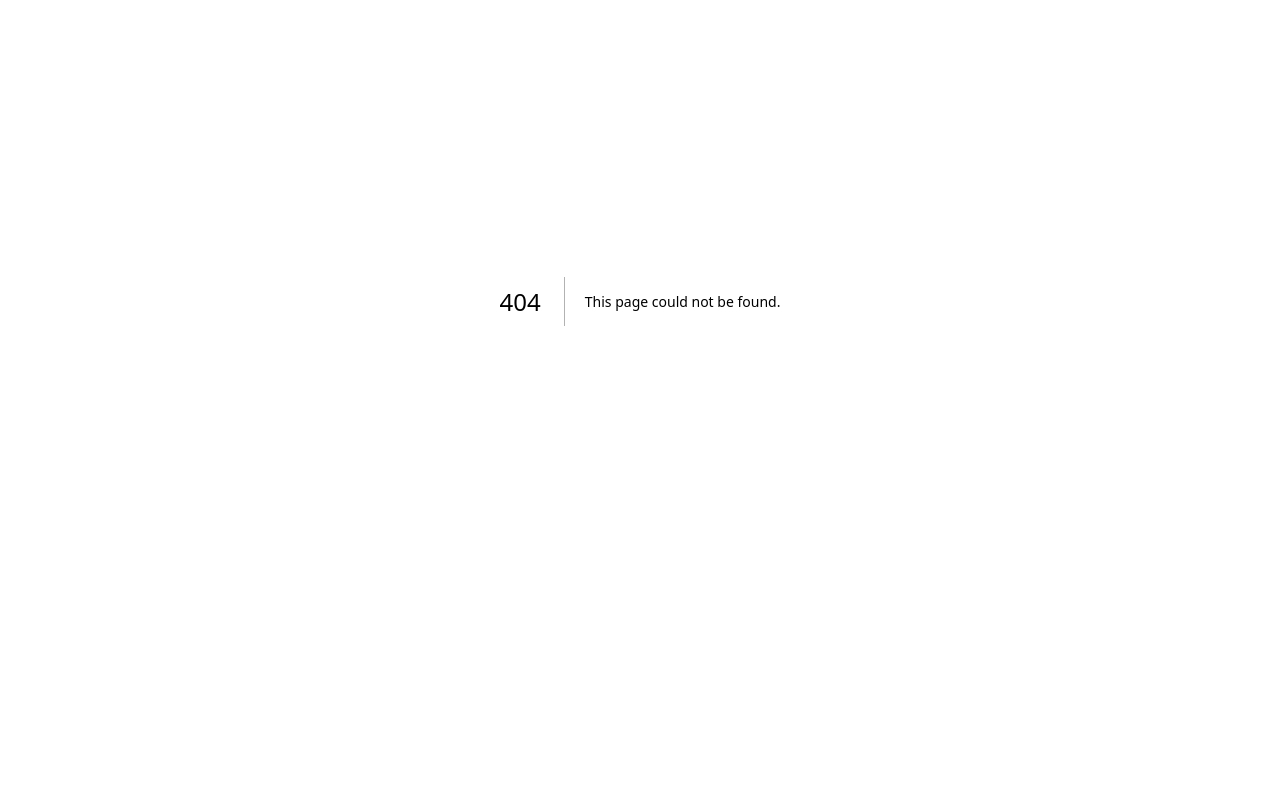
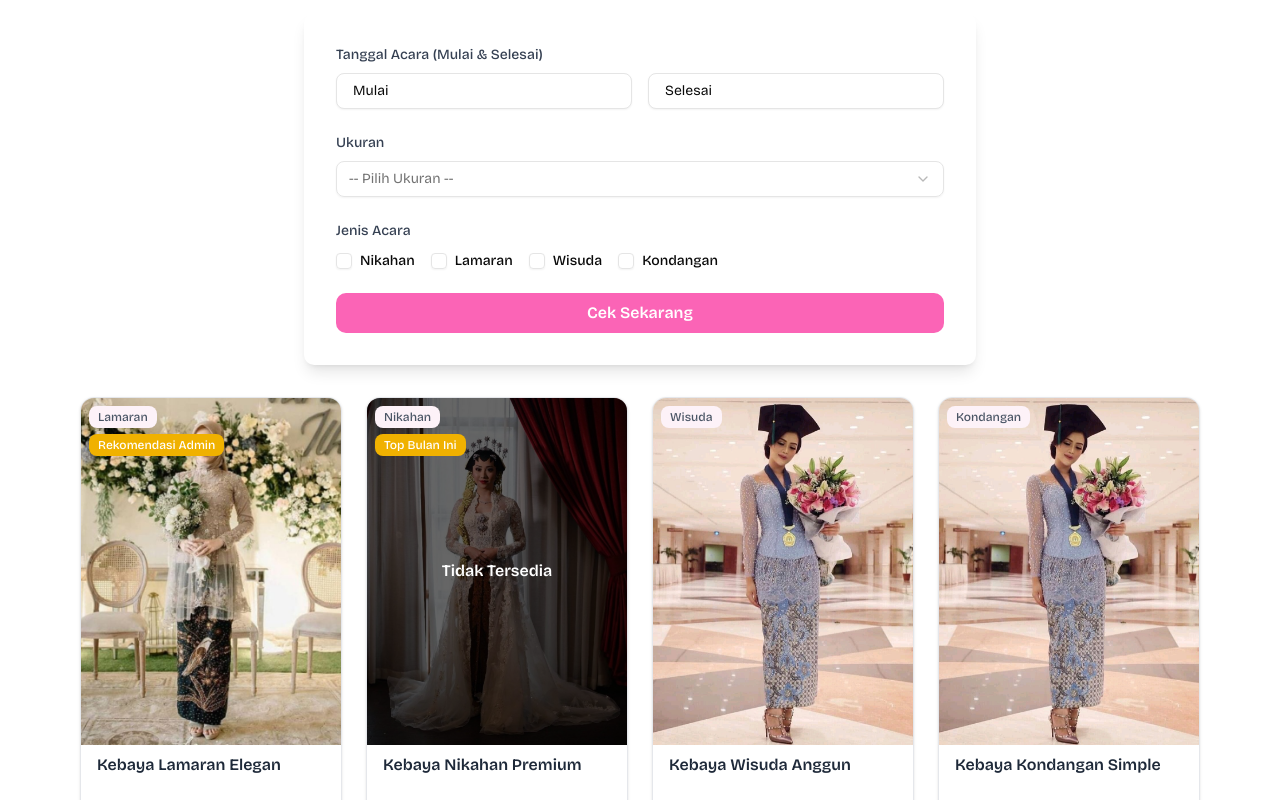
Before and after one commit to Driannm/diansa-attire, a Next.js app: page /collections in a window 1280 px wide. Before the commit this address had no page. Shown: the part 200-1000 px from the top of the page. Built offline with nearby package versions, Linux system fonts and the light colour scheme.

Commit message:
feat(collections): add CollectionsPage with availability check and kebaya catalog grid

```diff
--- /dev/null
+++ b/src/app/collections/page.tsx
@@ -0,0 +1,81 @@
+"use client";
+
+import AvailibilityCheck from "../components/AvailibilityCheck";
+import CatalogCard from "../components/CatalogCard";
+
+const CollectionsPage = () => {
+  const kebayaDummy = [
+    {
+      name: "Kebaya Lamaran Elegan",
+      price: 450000,
+      size: "M",
+      available: true,
+      category: "Lamaran",
+      badge: "Rekomendasi Admin",
+      imageUrl: "/images/kebaya_lamaran.jpg",
+    },
+    {
+      name: "Kebaya Nikahan Premium",
+      price: 950000,
+      size: "L",
+      available: false,
+      category: "Nikahan",
+      badge: "Top Bulan Ini",
+      imageUrl: "/images/kebaya_nikah.jpg",
+    },
+    {
+      name: "Kebaya Wisuda Anggun",
+      price: 350000,
+      size: "S",
+      available: true,
+      category: "Wisuda",
+      imageUrl: "/images/kebaya_wisuda.jpg",
+    },
+    {
+      name: "Kebaya Kondangan Simple",
+      price: 300000,
+      size: "M",
+      available: true,
+      category: "Kondangan",
+      imageUrl: "/images/kebaya_wisuda.jpg",
+    },
+    {
+      name: "Kebaya Modern",
+      price: 500000,
+      size: "XL",
+      available: true,
+      category: "Nikahan",
+      badge: "Rekomendasi Admin",
+    },
+    {
+      name: "Kebaya Adat Tradisional",
+      price: 700000,
+      size: "L",
+      available: true,
+      category: "Lamaran",
+      badge: "Top Bulan Ini",
+    },
+  ];
+
+  return (
+    <div className="min-h-screen px-6 md:px-12 py-12">
+      <h1 className="text-3xl sm:text-4xl font-bold text-center text-gray-900 dark:text-white mb-6">
+        Koleksi Kebaya
+      </h1>
+
+      {/* Cek Ketersediaan */}
+      <div className="flex justify-center">
+        <AvailibilityCheck />
+      </div>
+
+      {/* Katalog */}
+      <div className="grid grid-cols-2 sm:grid-cols-3 md:grid-cols-4 xl:grid-cols-4 gap-6 mt-8">
+        {kebayaDummy.map((item, index) => (
+          <CatalogCard key={index} {...item} />
+        ))}
+      </div>
+    </div>
+  );
+};
+
+export default CollectionsPage;
```
